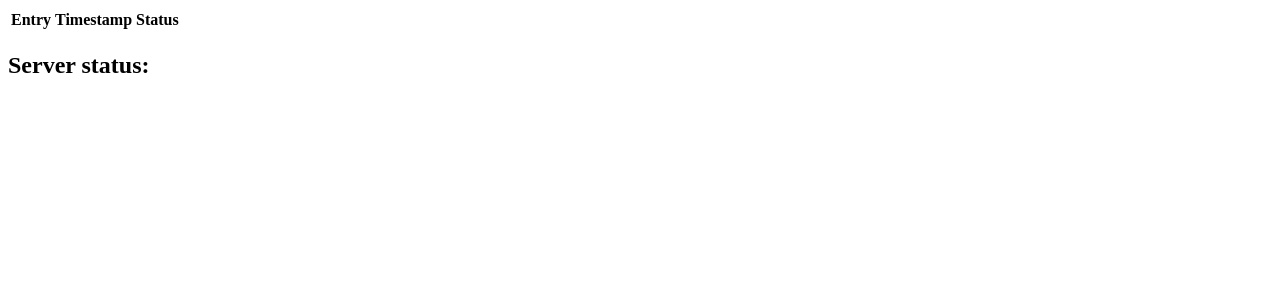
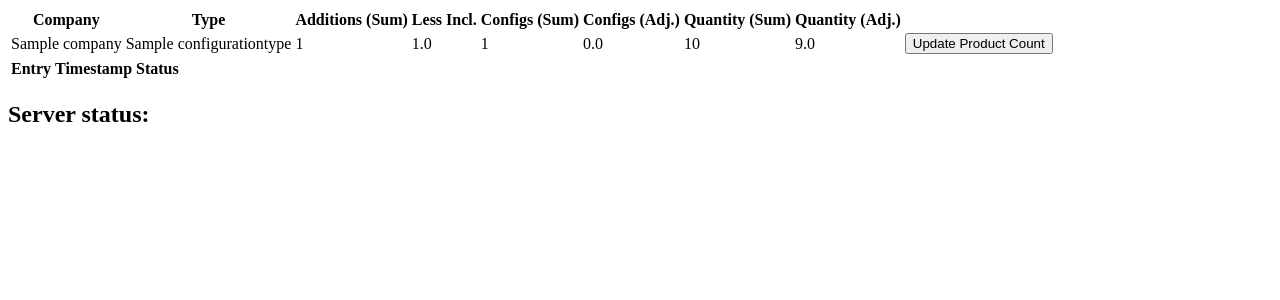
Before and after one commit to openspork/phoneboi, a Flask app: page / in a window 1280 px wide. Shown: the top 300 px of the page. Run offline with Flask 2, Linux system fonts and the light colour scheme; tables that the repository leaves empty hold one stand-in row (values such as "Sample post"); lists and menus that the app fills with data are empty; parts of the project's set-up code (start-up, migrations or seed data) failed here and were passed over; some libraries are stand-ins or nearby versions.

Commit message:
need to separate config type out of agreement type

```diff
--- a/app.py
+++ b/app.py
@@ -64,25 +64,27 @@ def init():
 
 @app.route("/")
 def index():
+    agreements = []
     for agreement in Agreement.select():
-        company = agreement.company
-        configuration_type = agreement.configuration_type
-        configuration_count = len(Configuration.select().where(Configuration.agreement == agreement))
-
-        print(len(Configuration.select().where(Configuration.agreement == agreement)))
-        print(len(agreement.configurations))
-
-
+        agreement_fmt = {}
+        agreement_fmt["company_name"] = agreement.company.name
+        agreement_fmt["configuration_type"] = agreement.configuration_type.name
+        agreement_fmt["addition_sum"] = len(agreement.additions)
+        addition_quantity_sum = 0
+        addition_less_included_sum = 0
+        for addition in agreement.additions:
+            addition_quantity_sum = addition_quantity_sum + addition.quantity
+            addition_less_included_sum = addition_less_included_sum + addition.less_included
+        agreement_fmt["addition_quantity_sum"] = addition_quantity_sum
+        agreement_fmt["addition_less_included_sum"] = addition_less_included_sum
+        agreement_fmt["addition_quantity_sum_adj"] = addition_quantity_sum - addition_less_included_sum
+        agreement_fmt["configuration_sum"] = len(agreement.configurations)
+        agreement_fmt["configuration_sum_adj"] = agreement_fmt["configuration_sum"] - addition_less_included_sum
+        agreements.append(agreement_fmt)
 
 
     return render_template("index.html",
-        companies=Company.select(),
-        agreements=Agreement.select(),
-        configuration_types=ConfigurationType.select(),
-        configurations=Configuration.select(),
-        additions=Addition.select(),
-        products=None
-    )
+        agreements = agreements)
 
 
 def get_contacts(contact_name):
--- a/templates/index.html
+++ b/templates/index.html
@@ -13,37 +13,35 @@
 	</head>
 	<body>
 		<div>
-			{% if products is not none %}
-				{% for product_types, companies in products.items() %}
-					<h1>{{ product_types }}</h1>
 			<table>
 				<thead>
 					<tr>
 						<th>Company</th>
+						<th>Type</th>
+						<th>Additions (Sum)</th>
+						<th>Less Incl.</th>
 						<th>Configs (Sum)</th>
 						<th>Configs (Adj.)</th>
-								<th>Products</th>
-								<th>Product Count (Sum)</th>
-								<th>Product Count (Adj.)</th>
-								<th></th>
+						<th>Quantity (Sum)</th>
+						<th>Quantity (Adj.)</th>
 					</tr>
 				</thead>
 				<tbody>
-							{% for uuid, company in companies.items() %}
+					{% for agreement in agreements %}
 						<tr>
-									<td>{{ company["company_name"] }}</td>
-									<td>{{ company["configuration_count"] }}</td>
-									<td>{{ company["configuration_count_adj"] }}</td>
-									<td>{{ company["product_count"] }}</td>
-									<td>{{ company ["product_sum"] }}</td>
-									<td>{{ company ["billed_sum"] }}</td>
+							<td>{{ agreement["company_name"] }}</td>
+							<td>{{ agreement["configuration_type"] }}</td>
+							<td>{{ agreement["addition_sum"] }}</td>
+							<td>{{ agreement["addition_less_included_sum"] }}</td>
+							<td>{{ agreement["configuration_sum"] }}</td>
+							<td>{{ agreement["configuration_sum_adj"] }}</td>
+							<td>{{ agreement ["addition_quantity_sum"] }}</td>
+							<td>{{ agreement ["addition_quantity_sum_adj"] }}</td>
 							<td><button class="update" id="{{ uuid }}">Update Product Count</button></td>
 						</tr>
 					{% endfor %}
 				</thead>
 			</table>
-				{% endfor %}
-			{% endif %}
 		</div>
 		<div>
 			<table>
--- a/util/process_api.py
+++ b/util/process_api.py
@@ -65,6 +65,7 @@ def process_products(agreement_name, product_identifier, configuration_type):
         # Create our agreement, if doesn't exist
         query = Agreement.select().where(Agreement.id == agreement["id"])
         if not query.exists():
+            print("creating agreement: %s of type: %s" % (agreement["name"], configuration_type))
             agreement = Agreement.create(
                 id=agreement["id"], name=agreement["name"], company=company, configuration_type = configuration_type
             )
```
Lines whose indentation alone changed are shown as unchanged.
